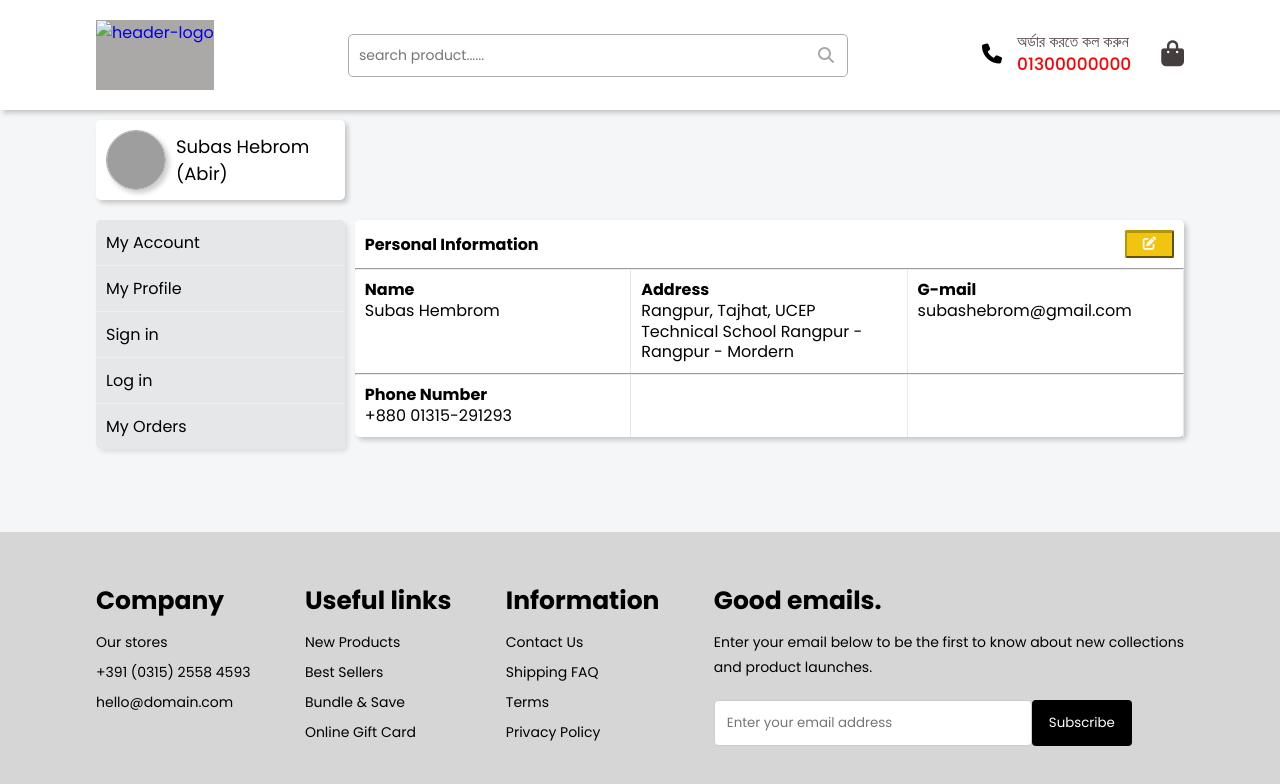
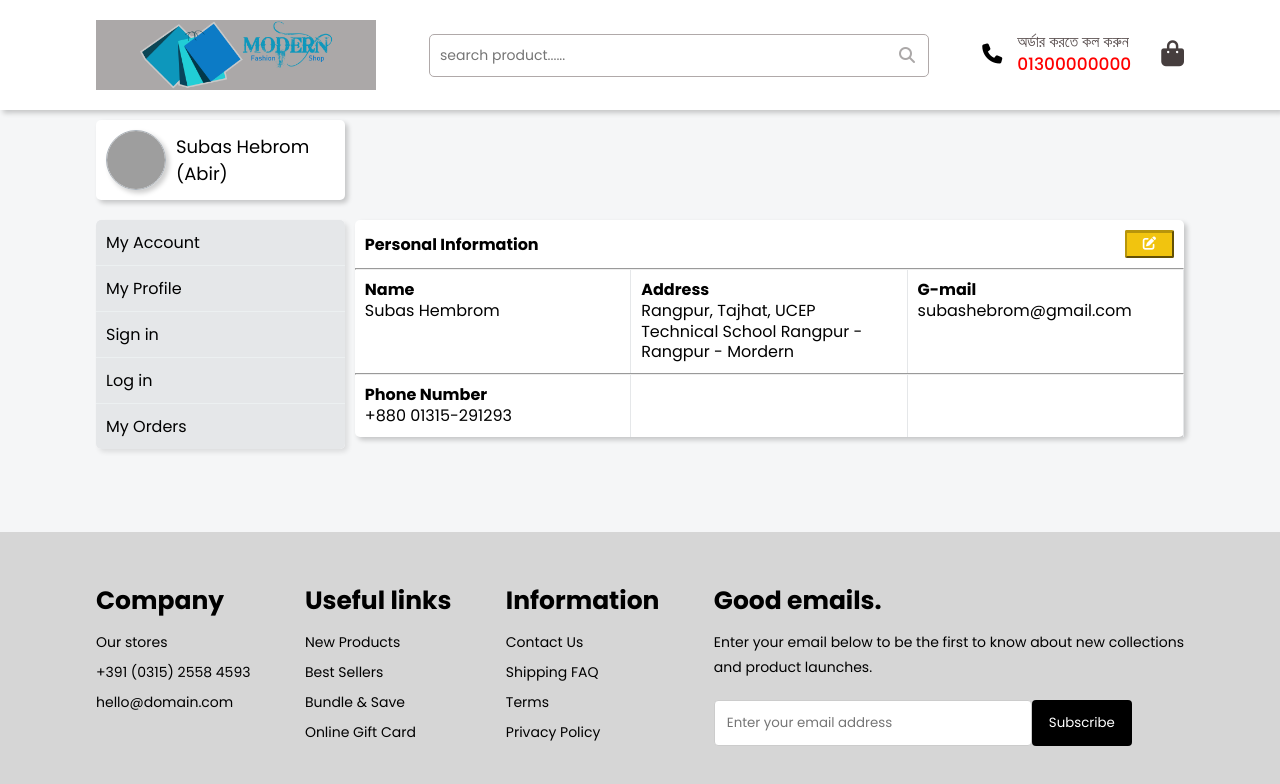
Before and after one commit to subashebrom/e-commerce-main, a plain HTML site: page account-page.html in a window 1280 px wide. Drawn offline with Linux system fonts and the light colour scheme; grey boxes are pictures that could not be loaded.

Commit message:
account page logo change

```diff
--- a/account-page.html
+++ b/account-page.html
@@ -13,7 +13,7 @@
     <header>
         <div class="ar-headerContainer">
             <div class="ar-headerLogo">
-                <a href="/index.html"><img src="img/logo.jpg" alt="header-logo"></a>
+                <a href="/index.html"><img src="img/e-commerce-logo.png" alt="header-logo"></a>
             </div>
             <div class="ar-Search">
                 <input type="search" placeholder="search product......">
```
